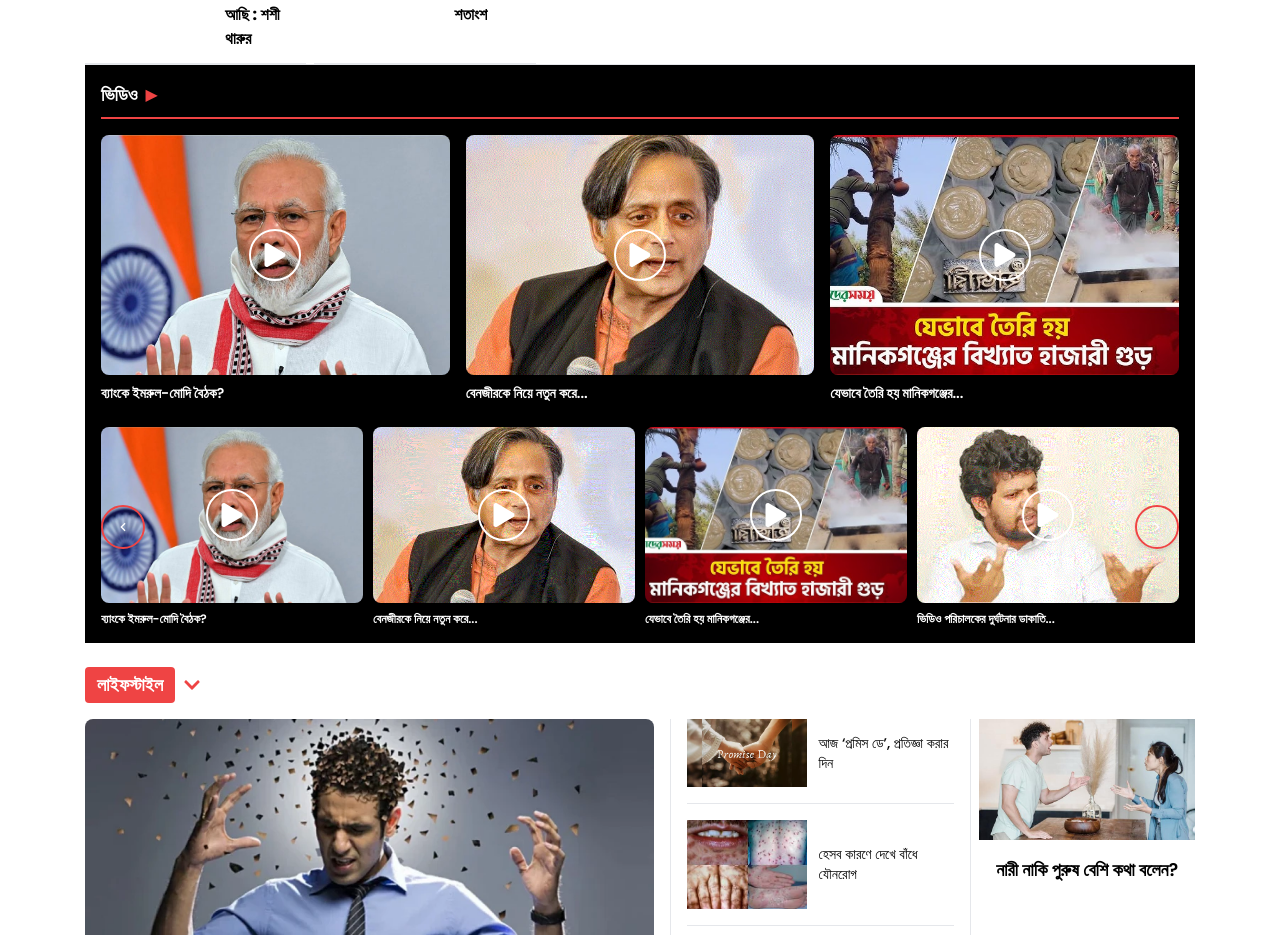
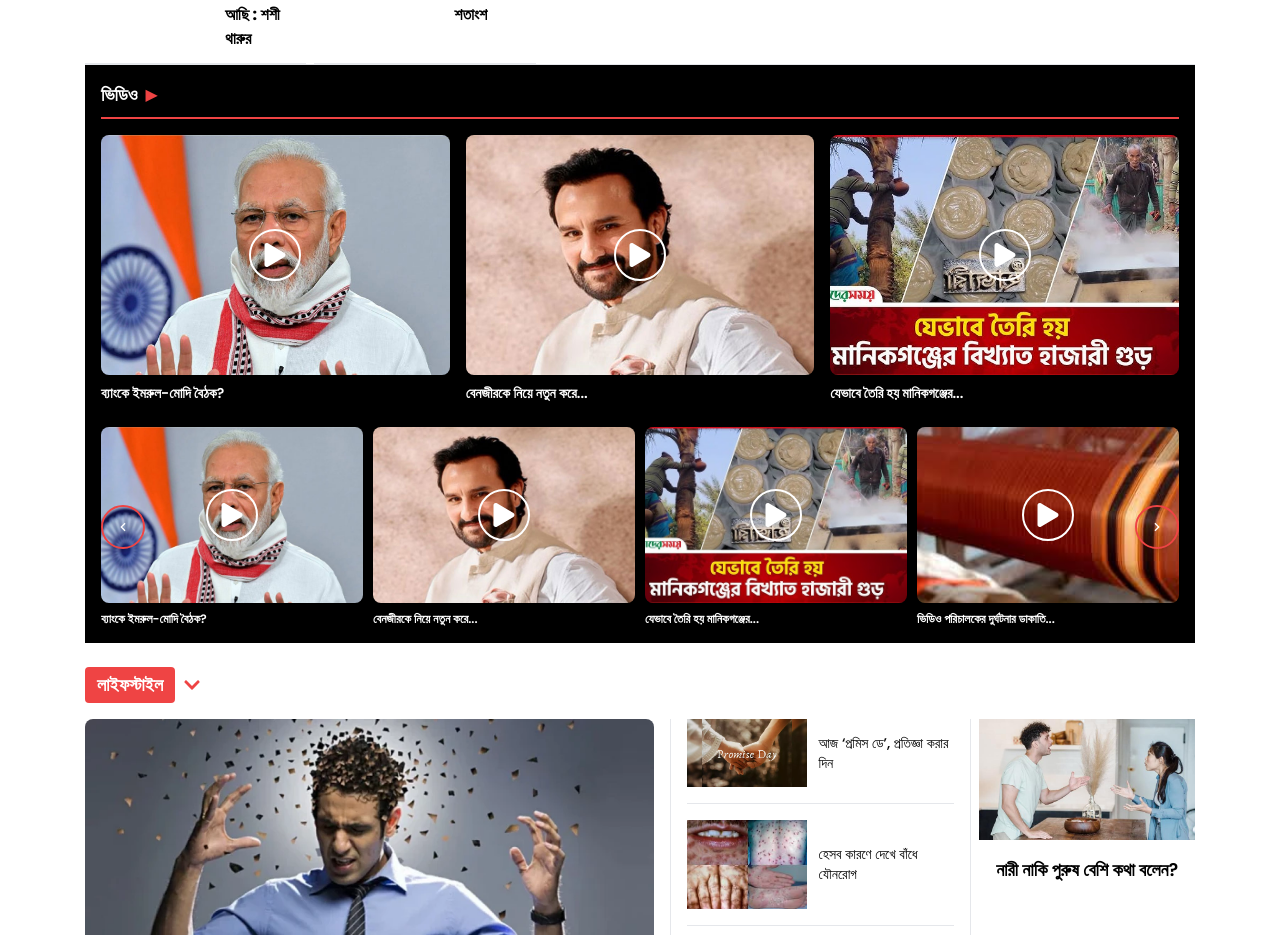
Before and after one commit to AbdulMalek-swe/zan.bengal.news_paper, a Next.js app: page / in a window 1280 px wide. Shown: the part 1041-1976 px from the top of the page. Built offline with nearby package versions, Linux system fonts and the light colour scheme.

Commit message:
img change

```diff
--- a/src/components/youtube-video/index.jsx
+++ b/src/components/youtube-video/index.jsx
@@ -12,7 +12,7 @@ import Link from "next/link";
 
 const videos = [
   { id: 1, title: "ব্যাংকে ইমরুল-মোদি বৈঠক?", thumbnail: "/images/modi.jpg" },
-  { id: 2, title: "বেনজীরকে নিয়ে নতুন করে...", thumbnail: "/images/man.gif" },
+  { id: 2, title: "বেনজীরকে নিয়ে নতুন করে...", thumbnail: "/entertainment/4.jpg" },
   {
     id: 3,
     title: "যেভাবে তৈরি হয় মানিকগঞ্জের...",
@@ -21,7 +21,7 @@ const videos = [
   {
     id: 4,
     title: "ভিডিও পরিচালকের দুর্ঘটনার ডাকাতি...",
-    thumbnail: "/images/mahfuz.gif",
+    thumbnail: "/entertainment/2.jpeg",
   },
   {
     id: 5,
```
